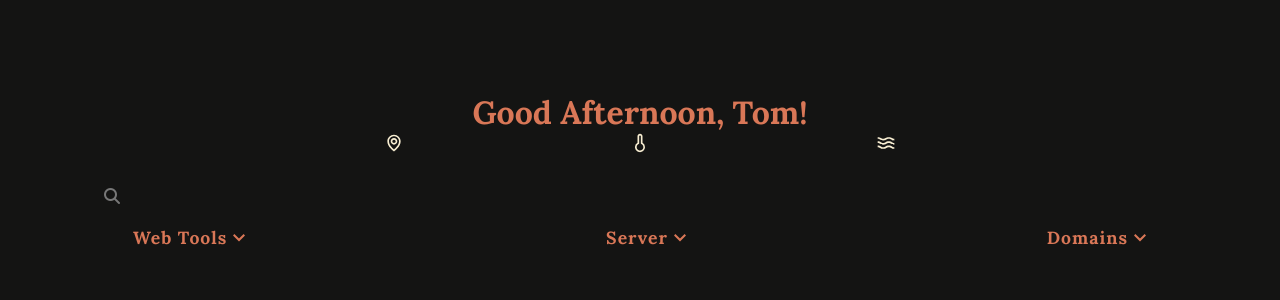
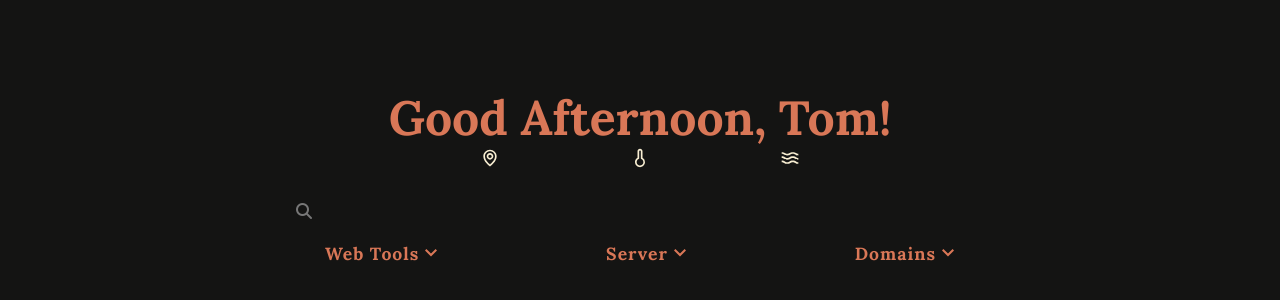
Before and after one commit to GrandpaTomcode/startpage, a website built with Vite: page index.html in a window 1280 px wide. Shown: the part 200-500 px from the top of the page. Built offline with nearby package versions, Linux system fonts and the light colour scheme; no server answers.

Commit message:
Responsive sizing issue

```diff
--- a/style.css
+++ b/style.css
@@ -215,6 +215,7 @@ a {
         font-size: 3.5em;
     }
 }
+
 @media (max-width: 1500px) {
     html {
         margin: 0px;
@@ -227,9 +228,14 @@ a {
         width: 80%;
     }
     .title {
-    font-size: 2em;
+        font-size: 3em;
     }
     .weatherContainer {
+        width: 50%;
+    }
+}
+@media (min-width: 1000px) {
+    .container {
         width: 50%;
     }
 }
```
Lines whose indentation alone changed are shown as unchanged.
